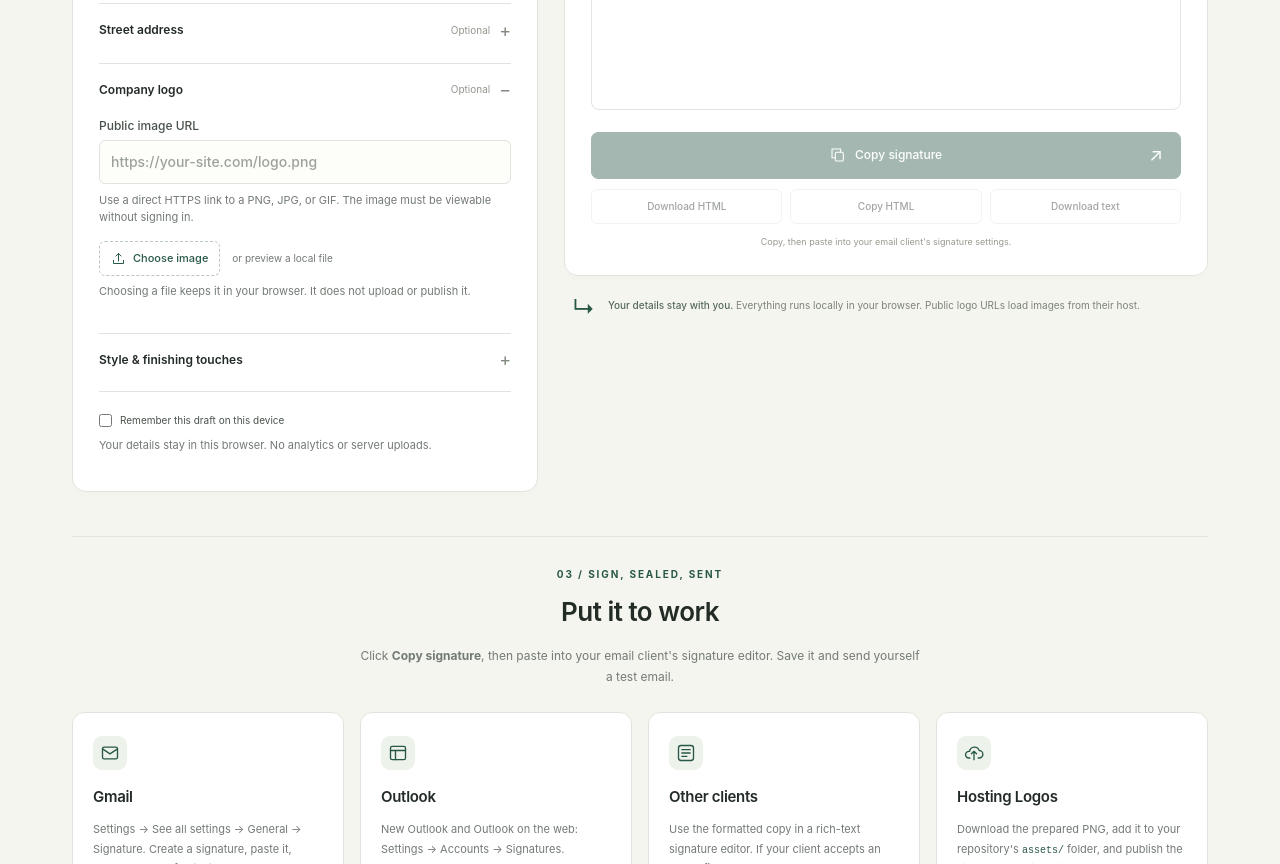
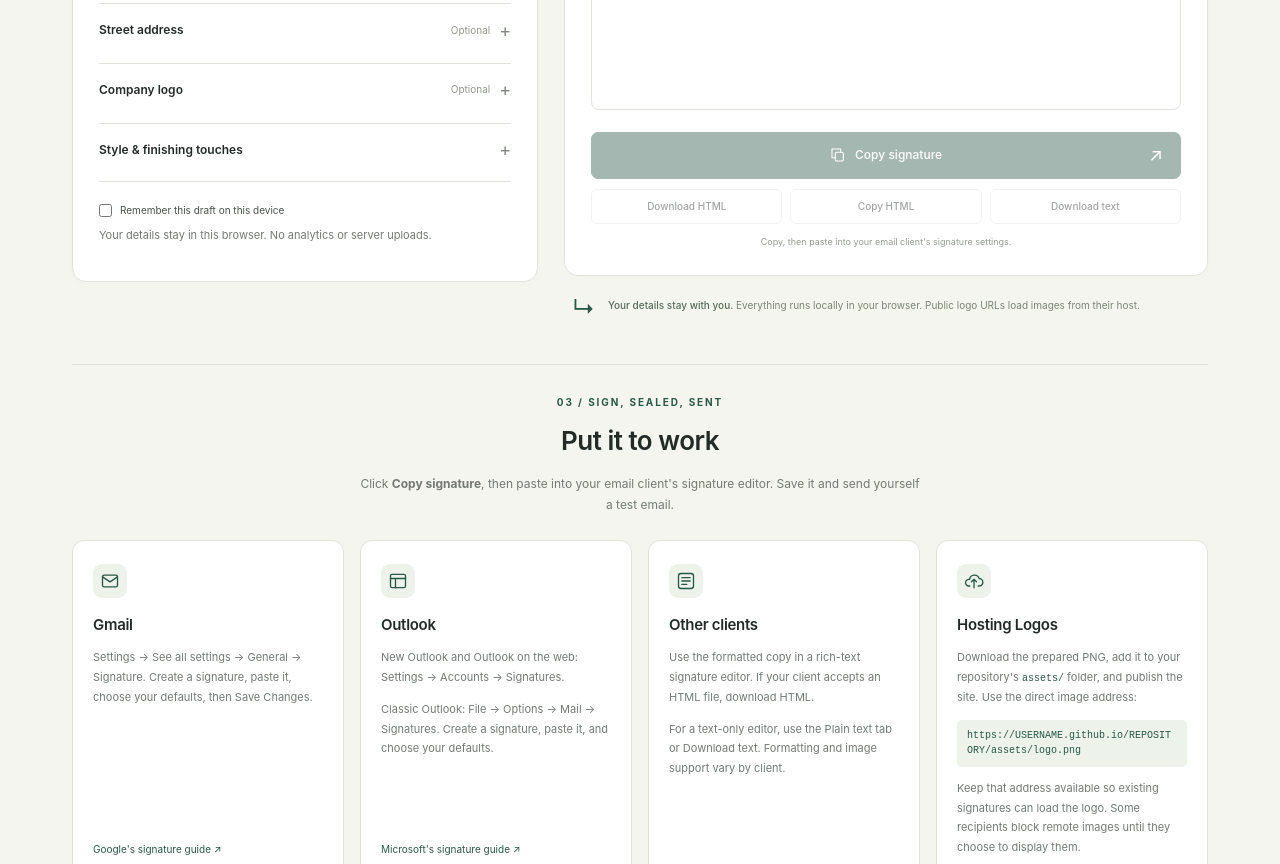
Before and after one commit to nostrus-dominion/email-signatures, a plain HTML site: page index.html in a window 1280 px wide. Shown: the part 895-1759 px from the top of the page. Drawn offline with Linux system fonts and the light colour scheme.

Commit message:
Collapse Company logo section by default

```diff
--- a/index.html
+++ b/index.html
@@ -58,7 +58,7 @@
             <div class="field-grid"><label>ZIP / postal code <input name="postal" type="text" maxlength="30" autocomplete="postal-code" placeholder="22222"></label><label>Country <input name="country" type="text" maxlength="100" autocomplete="country-name" placeholder="United States"></label></div>
           </div></details>
 
-          <details class="editor-section" open><summary><span>Company logo</span><span class="optional">Optional</span></summary><div class="details-content">
+          <details class="editor-section"><summary><span>Company logo</span><span class="optional">Optional</span></summary><div class="details-content">
             <label>Public image URL <input name="logoUrl" id="logo-url" type="text" inputmode="url" maxlength="500" placeholder="https://your-site.com/logo.png" aria-describedby="logo-help"></label>
             <p class="field-hint" id="logo-help">Use a direct HTTPS link to a PNG, JPG, or GIF. The image must be viewable without signing in.</p>
             <div class="upload-row"><label class="upload-button" for="logo-file"><svg aria-hidden="true" viewBox="0 0 24 24"><path d="M12 16V4m-4 4 4-4 4 4M4 15v5h16v-5"/></svg> Choose image<input id="logo-file" type="file" accept="image/png,image/jpeg,image/gif,image/webp" class="file-input"></label><span id="logo-file-name" class="file-name">or preview a local file</span></div>
```
